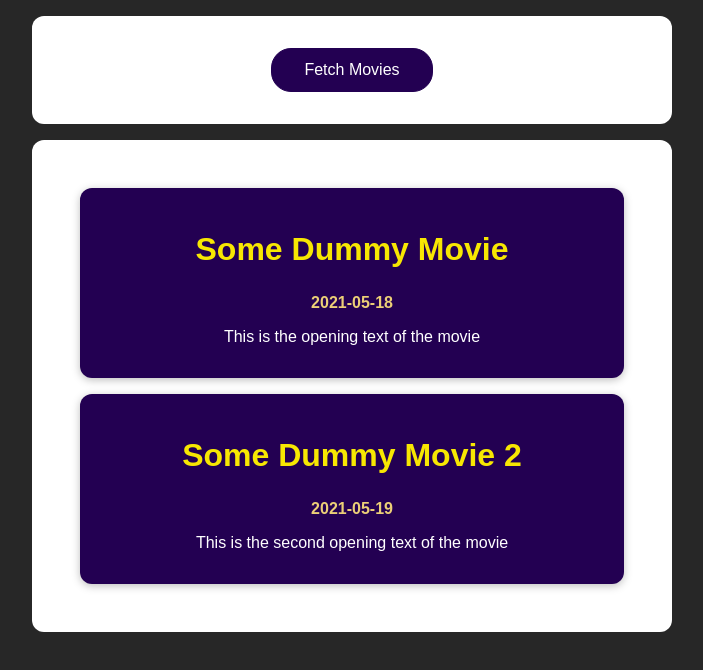
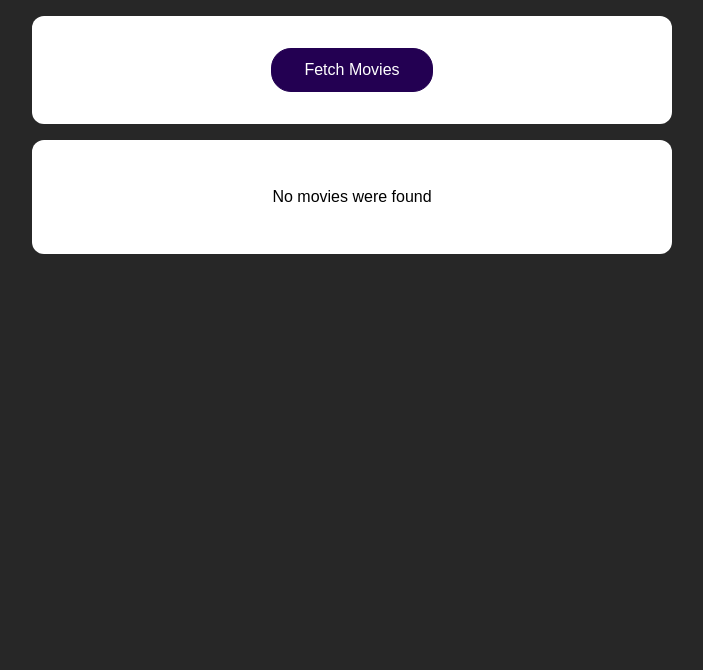
Before and after one commit to merybal/movie-list-app, a React (Create React App) app: page / in a window 1280 px wide. Shown: the top 670 px of the page, without its empty margins (288-991 px from the left). Built offline with nearby package versions, Linux system fonts and the light colour scheme.

Commit message:
fetch from API and try catch

```diff
--- a/src/App.js
+++ b/src/App.js
@@ -1,31 +1,54 @@
-import React from 'react';
+import React, { useState } from "react";
 
-import MoviesList from './components/MoviesList';
-import './App.css';
+import MoviesList from "./components/MoviesList";
+import "./App.css";
 
 function App() {
-  const dummyMovies = [
-    {
-      id: 1,
-      title: 'Some Dummy Movie',
-      openingText: 'This is the opening text of the movie',
-      releaseDate: '2021-05-18',
-    },
-    {
-      id: 2,
-      title: 'Some Dummy Movie 2',
-      openingText: 'This is the second opening text of the movie',
-      releaseDate: '2021-05-19',
-    },
-  ];
+  const [movies, setMovies] = useState([]);
+  const [isLoading, setIsLoading] = useState(false);
+  const [error, setError] = useState(null);
+
+  async function fetchMoviesHandler() {
+    setIsLoading(true);
+    setError(null);
+
+    try {
+      const response = await fetch("https://swapi.dev/api/films/");
+      // const response = await fetch("https://swapi.dev/api/film/"); //removed S in films to test when there is an error
+
+      if (!response.ok) {
+        // response.status has the concrete response status code
+        throw new Error("Something went wrong!"); //response has an error message of its own, in case we want to use that instead
+      }
+
+      const data = await response.json();
+      const transformedMovies = data.results.map((movieData) => {
+        return {
+          id: movieData.episode_id,
+          title: movieData.title,
+          openingText: movieData.opening_crawl,
+          releaseDate: movieData.release_date,
+        };
+      });
+      setMovies(transformedMovies);
+    } catch (error) {
+      setError(error.message);
+    }
+    setIsLoading(false);
+  }
 
   return (
     <React.Fragment>
       <section>
-        <button>Fetch Movies</button>
+        <button onClick={fetchMoviesHandler}>Fetch Movies</button>
       </section>
       <section>
-        <MoviesList movies={dummyMovies} />
+        {!isLoading && movies.length > 0 && <MoviesList movies={movies} />}
+        {!isLoading && movies.length === 0 && !error && (
+          <p>No movies were found</p>
+        )}
+        {isLoading && <p>Loading...</p>}
+        {!isLoading && error && <p>{error}</p>}
       </section>
     </React.Fragment>
   );
```
